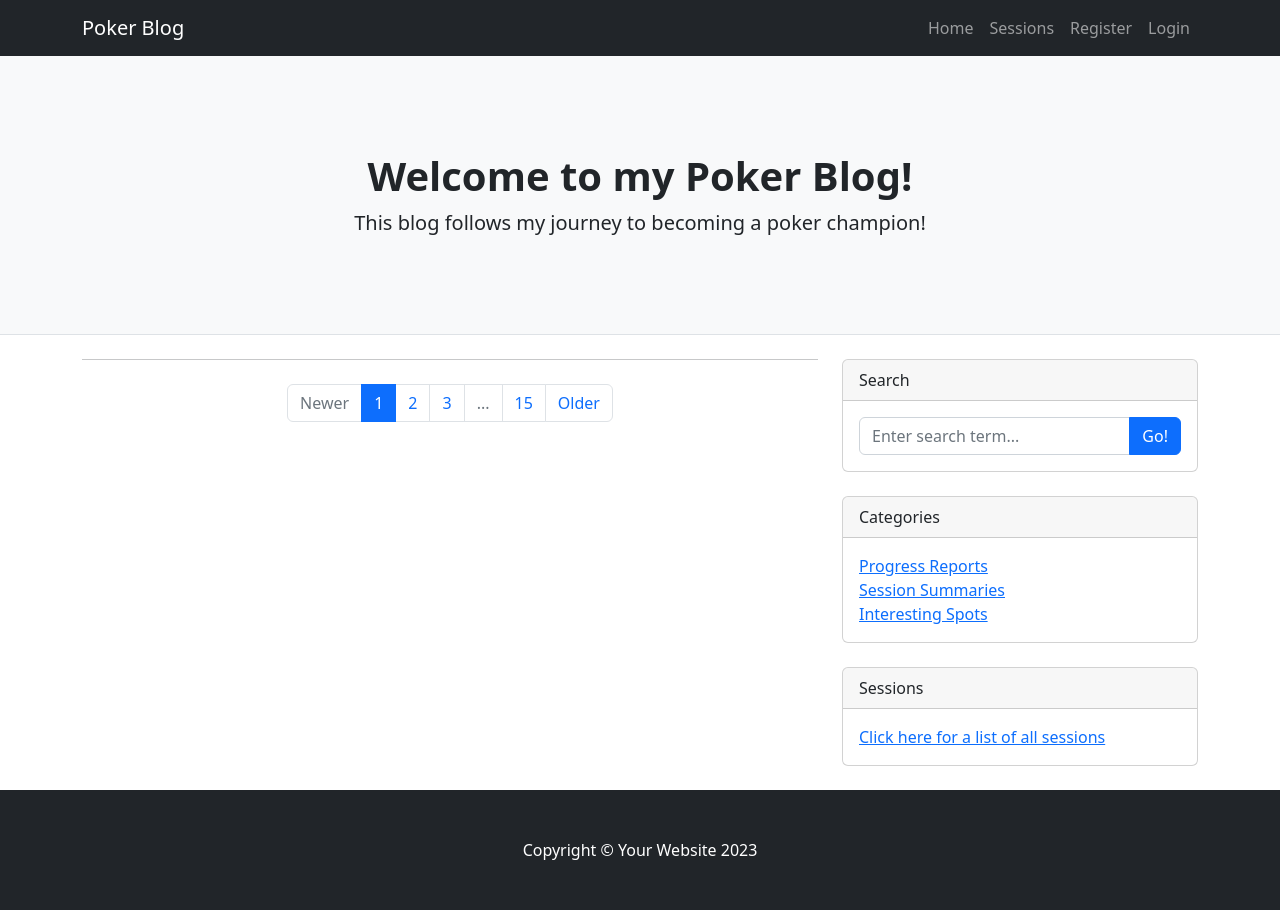
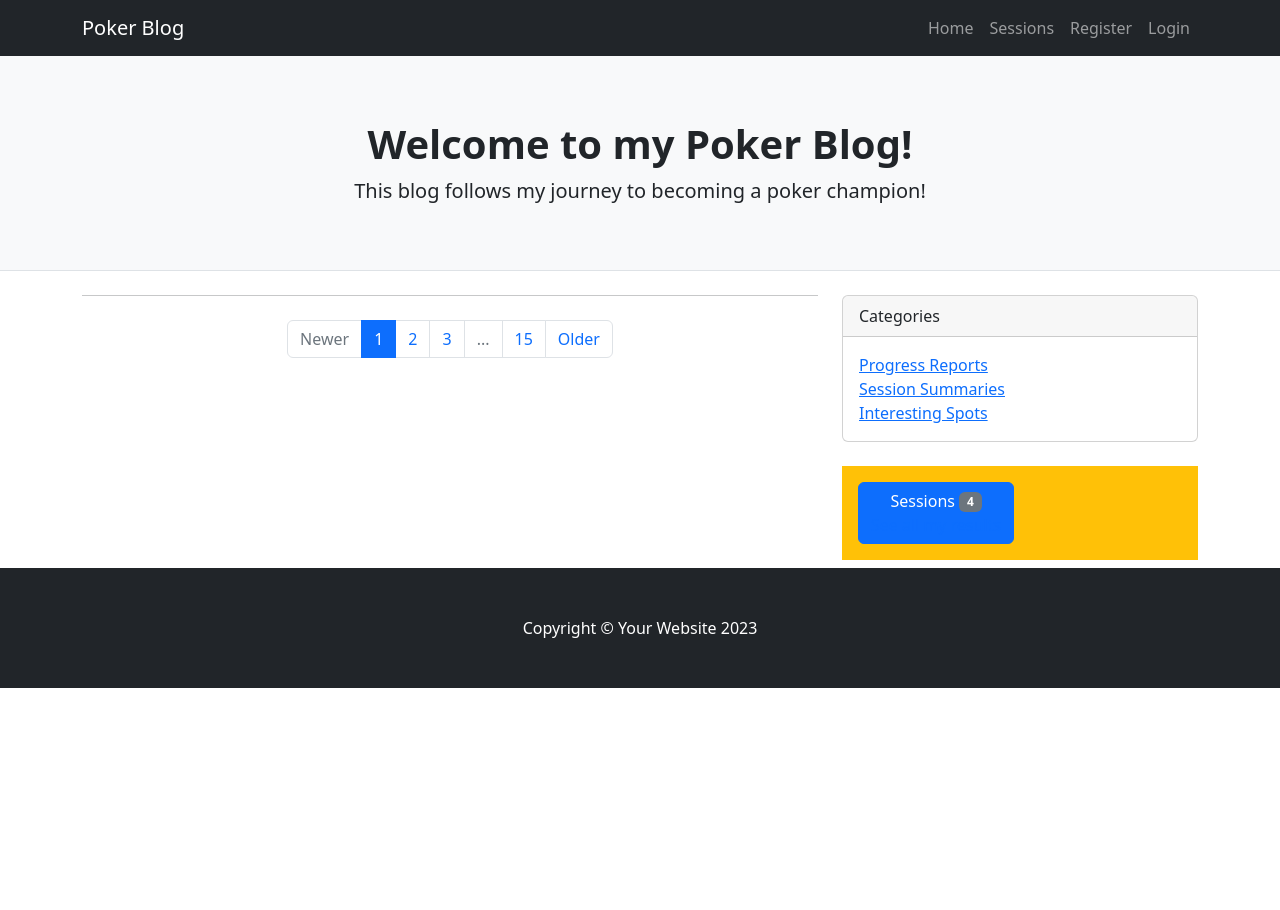
Before and after one commit to t0bes1/blog-poker, a Django app: page / in a window 1280 px wide. After the commit the page ends 688 px from the top, so only its background shows below. Run offline with Django 3.2, Linux system fonts and the light colour scheme; data that the repository does not hold is empty; some libraries are stand-ins or nearby versions.

Commit message:
Update formatting and links

```diff
--- a/templates/index.html
+++ b/templates/index.html
@@ -1,7 +1,7 @@
 {% extends "base.html" %}
 {% block content %}
 <!-- Page header with logo and tagline-->
-<header class="py-5 bg-light border-bottom mb-4">
+<header class="py-3 bg-light border-bottom mb-4">
     <div class="container">
         <div class="text-center my-5">
             <h1 class="fw-bolder">Welcome to my Poker Blog!</h1>
@@ -46,16 +46,6 @@
                 </div>
                 <!-- Side widgets-->
                 <div class="col-lg-4">
-                    <!-- Search widget-->
-                    <div class="card mb-4">
-                        <div class="card-header">Search</div>
-                        <div class="card-body">
-                            <div class="input-group">
-                                <input class="form-control" type="text" placeholder="Enter search term..." aria-label="Enter search term..." aria-describedby="button-search" />
-                                <button class="btn btn-primary" id="button-search" type="button">Go!</button>
-                            </div>
-                        </div>
-                    </div>
                     <!-- Categories widget-->
                     <div class="card mb-4">
                         <div class="card-header">Categories</div>
@@ -72,9 +62,11 @@
                         </div>
                     </div>
                     <!-- Side widget-->
-                    <div class="card mb-4">
-                        <div class="card-header">Sessions</div>
-                        <div class="card-body"><a href="{% url 'session_detail' %}">Click here for a list of all sessions</a></div>
+                    <div class="p-3 mb-2 bg-warning text-dark">
+                        <button type="button" class="btn btn-primary">
+                            Sessions <span class="badge bg-secondary">4</span>
+                        <div class="card-body"><a href="{% url 'session_detail' %}" style="text-decoration:none">See all my results</a></div>
+                        </button>
                     </div>
                 </div>
             </div>
--- a/templates/session_detail.html
+++ b/templates/session_detail.html
@@ -1,11 +1,12 @@
 {% extends "base.html" %}
 {% block content %}
 {% load crispy_forms_tags %}
-<header class="py-5 bg-light border-bottom mb-4">
+<header class="py-3 bg-light border-bottom mb-4">
   <div class="container">
     <div class="text-center my-5"></div>
       <!-- Blog entries-->
-      <p class="lead mb-0">Text explaining table</p>
+      <h1 class="fw-bolder mb-1">Sessions</h1>
+      <h2 class="card-text">History of my poker game profit & losses</h2>
     </div>
   </div>
 </header>
```
Also changed, not shown: templates/category_tag.html (+10 -1 lines), templates/post_detail.html (+2 -12 lines).
